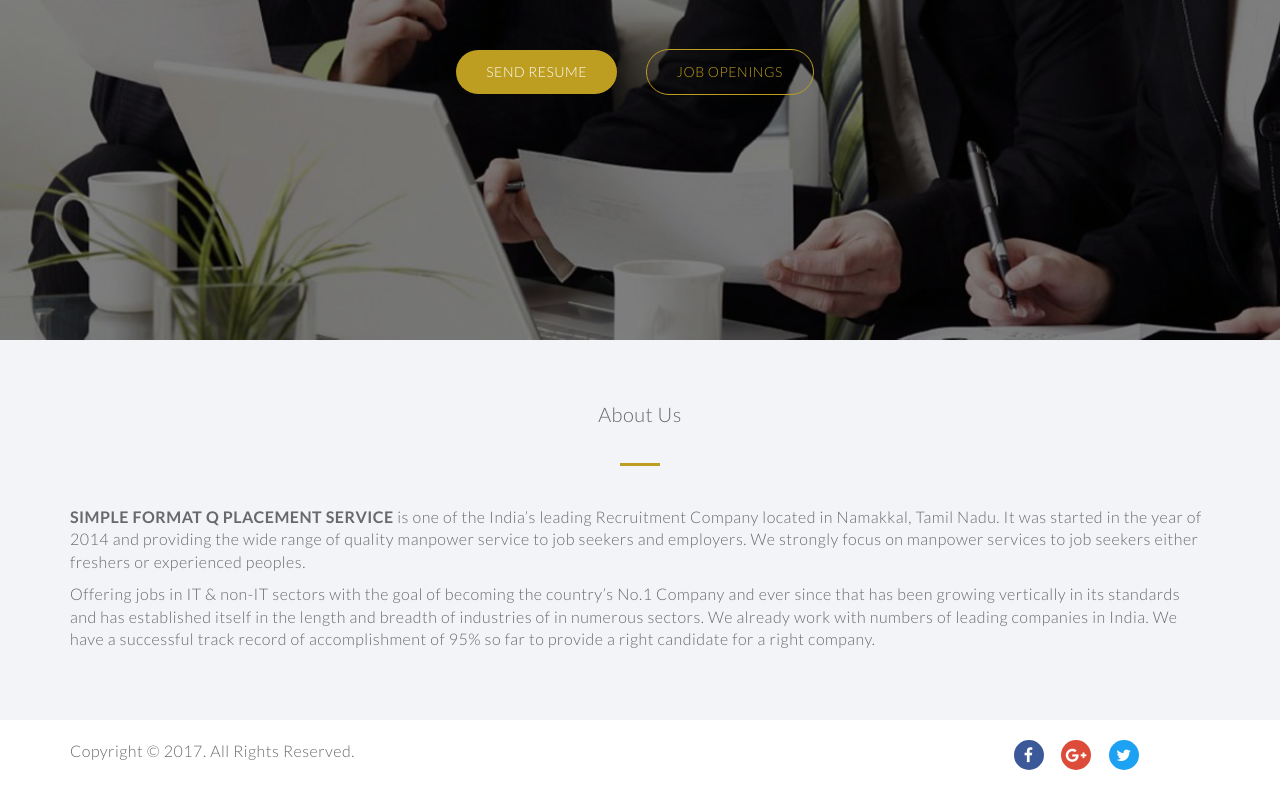
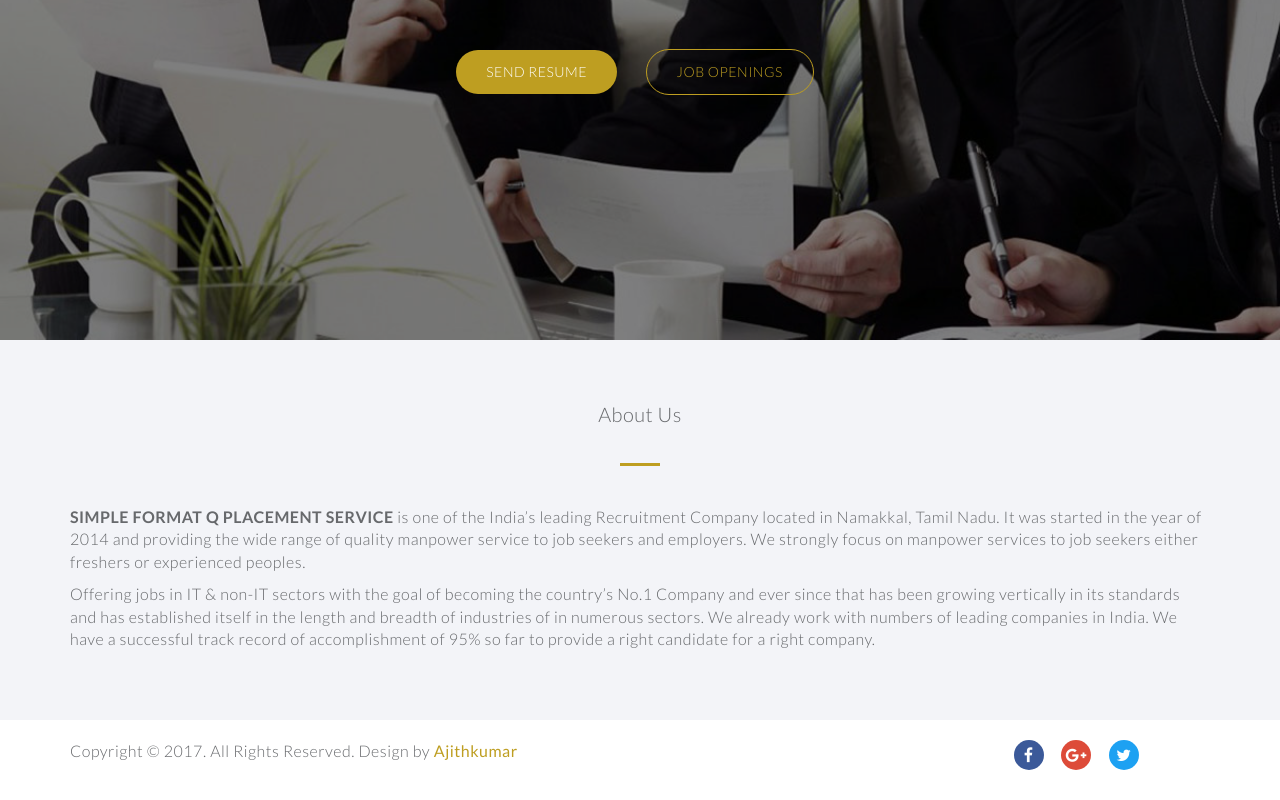
Before and after one commit to ajithsimon/simpleq.github.io, a plain HTML site: page about.html in a window 1280 px wide. Shown: the part 460-1260 px from the top of the page. Drawn offline with Linux system fonts and the light colour scheme.

Commit message:
Update about.html

```diff
--- a/about.html
+++ b/about.html
@@ -93,7 +93,7 @@
                 <div class="container">
                     <div class="row">
                         <div class="col-sm-9 col-xs-12">
-                            <p>Copyright &copy; 2017. All Rights Reserved.</p>
+                            <p>Copyright &copy; 2017. All Rights Reserved. Design by <a href="http://www.ajithsimon.com" rel="nofollow" target="_blank">Ajithkumar</a></p>
                         </div>
                         <div class="col-sm-3 col-xs-12">
                             <div class="social-login text-center">
```
